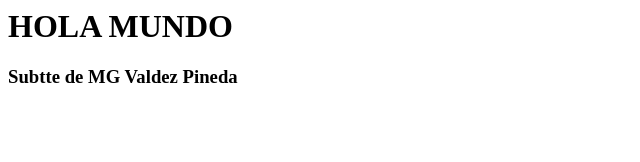
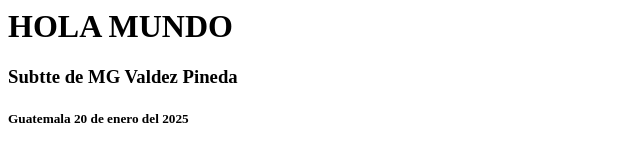
Before and after one commit to BAVP1201/clase1_VALDEZ_P, a plain HTML site: page Subclase/index.html in a window 1280 px wide. Shown: the whole page, without its empty margins (0-640 px from the left). Drawn offline with Linux system fonts and the light colour scheme.

Commit message:
actualizar

```diff
--- a/Subclase/index.html
+++ b/Subclase/index.html
@@ -1,2 +1,3 @@
 <H1> HOLA MUNDO <!DOCTYPE html>
 <H3>Subtte de MG Valdez Pineda</H3>
+<H5>Guatemala 20 de enero del 2025</H5>
```
